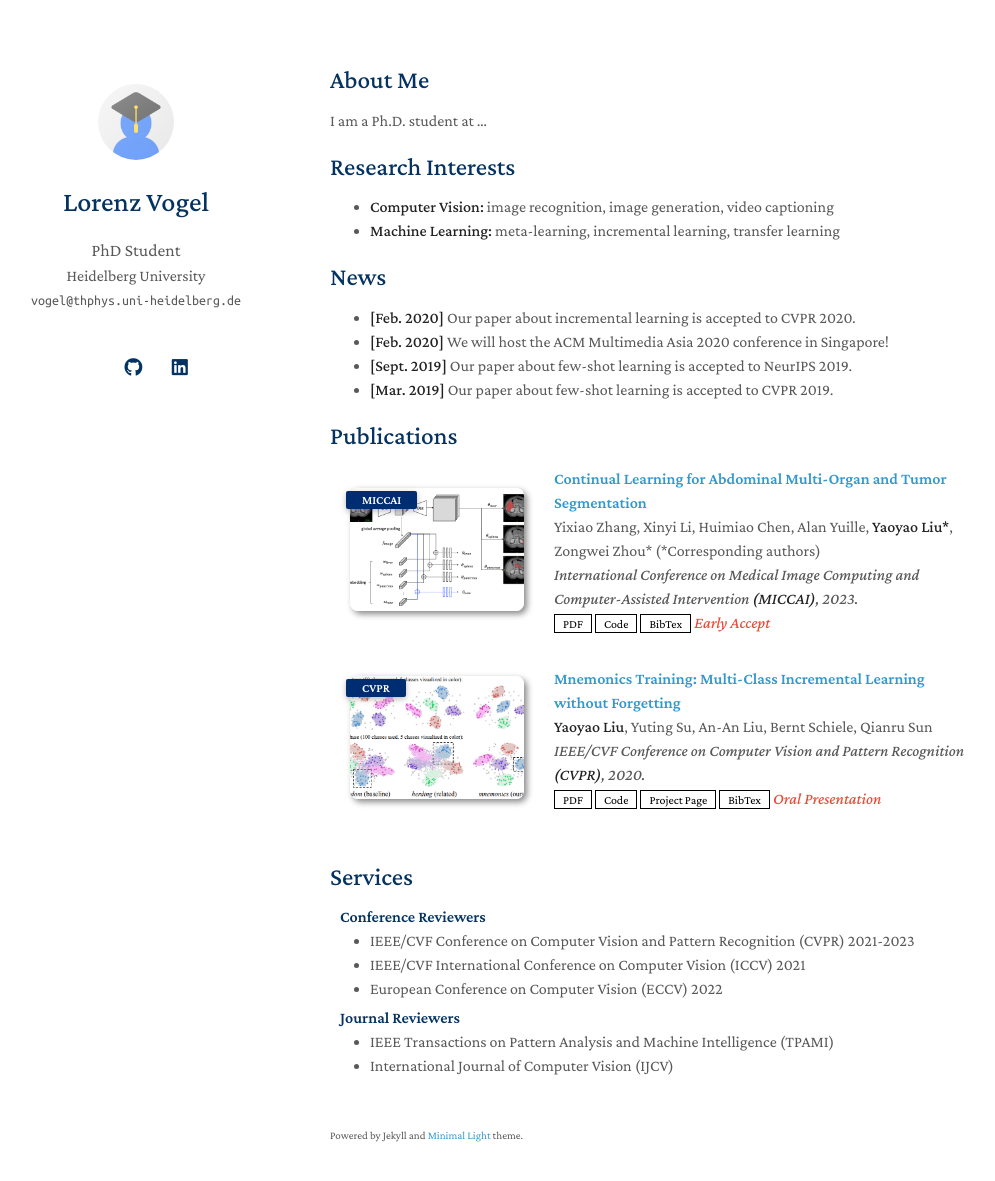
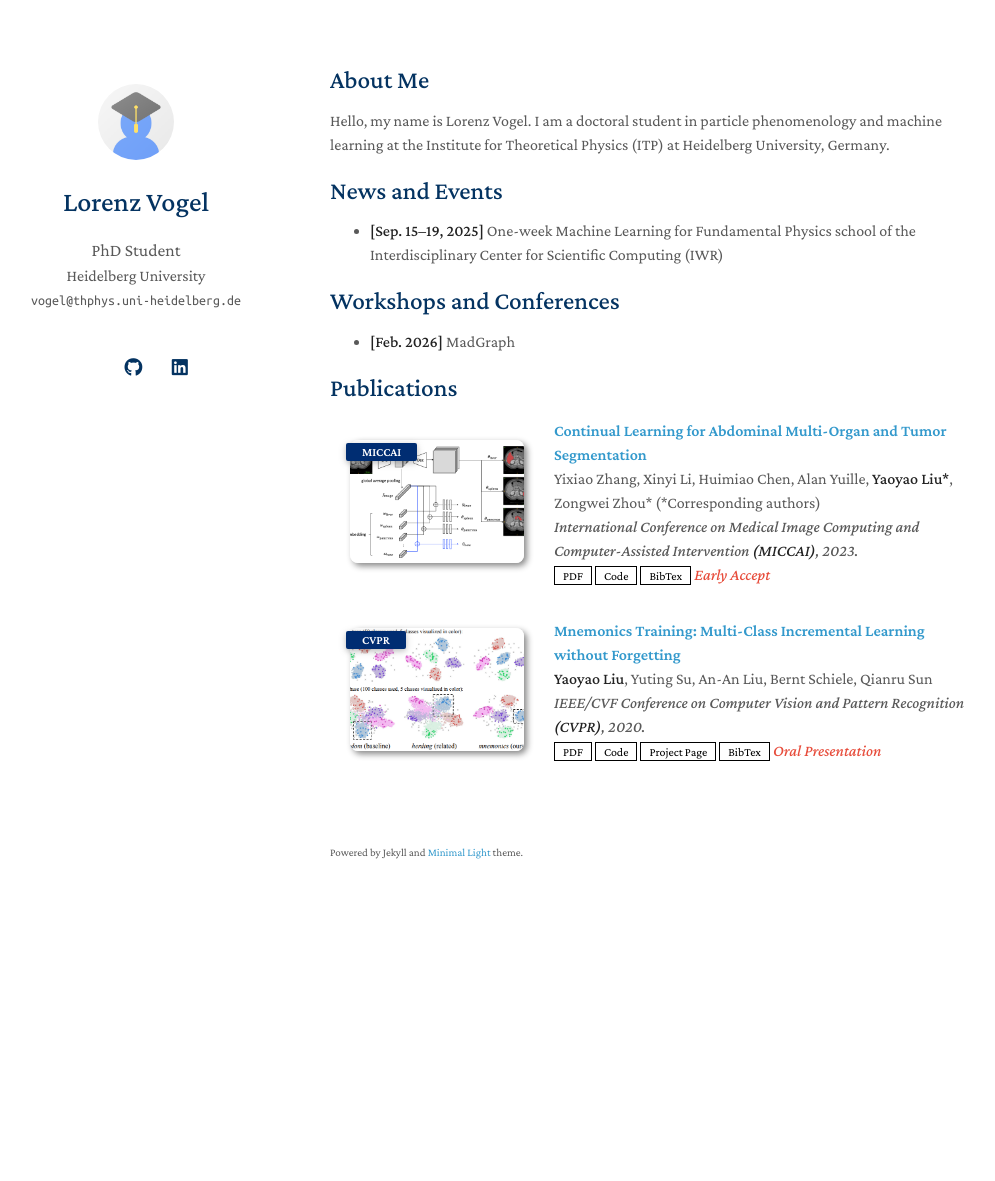
Before and after one commit to LorenzVogel/lorenzvogel.github.io, a Jekyll site: the page built from index.md, in a window 1280 px wide and 1216 px high. Shown: the top 1181 px of the window, without its empty margins (140-1135 px from the left). Built offline with Jekyll 4.4.1, drawn with Linux system fonts in a browser that asks for light colours; a style sheet for code colours, icons or effects is not loaded; our own code applies the rules of GitHub Pages for plain Markdown files.

Commit message:
Update index.md

```diff
--- a/index.md
+++ b/index.md
@@ -4,20 +4,14 @@ layout: homepage
 
 ## About Me
 
-I am a Ph.D. student at ...
+Hello, my name is Lorenz Vogel. I am a doctoral student in particle phenomenology and machine learning at the Institute for Theoretical Physics (ITP) at Heidelberg University, Germany.
 
-## Research Interests
+## News and Events
 
-- **Computer Vision:** image recognition, image generation, video captioning
-- **Machine Learning:** meta-learning, incremental learning, transfer learning
+- **[Sep. 15–19, 2025]** One-week Machine Learning for Fundamental Physics school of the Interdisciplinary Center for Scientific Computing (IWR)
 
-## News
+## Workshops and Conferences
 
-- **[Feb. 2020]** Our paper about incremental learning is accepted to CVPR 2020.
-- **[Feb. 2020]** We will host the ACM Multimedia Asia 2020 conference in Singapore!
-- **[Sept. 2019]** Our paper about few-shot learning is accepted to NeurIPS 2019.
-- **[Mar. 2019]** Our paper about few-shot learning is accepted to CVPR 2019.
+- **[Feb. 2026]** MadGraph
 
 {% include_relative _includes/publications.md %}
-
-{% include_relative _includes/services.md %}
```
